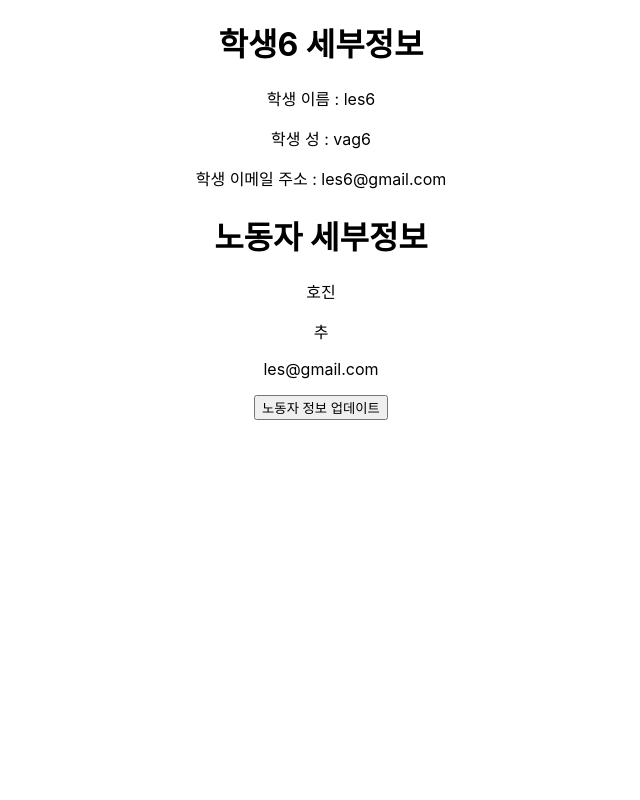
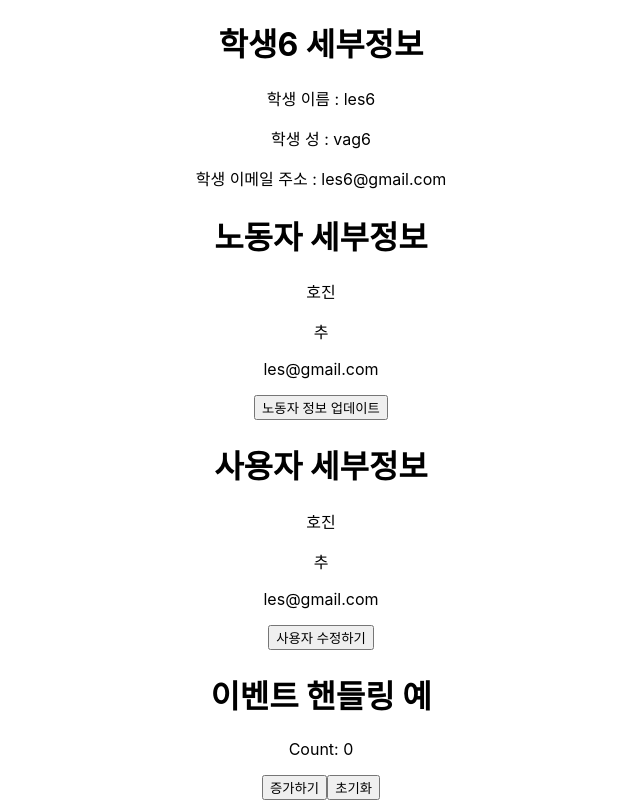
Before and after one commit to seedevk8s/react-basics, a React (Create React App) app: page / in a window 1280 px wide. Shown: the part 2164-2964 px from the top of the page, without its empty margins (319-959 px from the left). Before the commit the page ends 2584 px from the top, so only its background shows below. Built offline with nearby package versions, Linux system fonts and the light colour scheme.

Commit message:
useState 훅 사용하기,  이벤트 핸들링하기

```diff
--- a/src/App.js
+++ b/src/App.js
@@ -20,6 +20,8 @@ import Student4 from './components/Student4';
 import Student5 from './components/Student5';
 import Student6 from './components/Student6';
 import Employee from './components/Employee';
+import User from './components/User';
+import EventHandling from './components/EventHandling'
 
 function App() {
 
@@ -79,6 +81,8 @@ function App() {
          email = "les6@gmail.com"
       />
       <Employee />
+      <User />
+      <EventHandling />
     </div>
   );
 }
--- /dev/null
+++ b/src/components/EventHandling.js
@@ -0,0 +1,24 @@
+import { useState } from "react"
+
+const EventHandling = () => {
+    const [count, setCount] = useState(0)
+
+    function handleClick() {
+        setCount(count + 1)
+    }
+
+    function handleReset() {
+        setCount(0)
+    }
+
+    return (
+        <div>
+            <h1>이벤트 핸들링 예</h1>
+            <p>Count: {count}</p>
+            <button onClick={handleClick}>증가하기</button>
+            <button onClick={handleReset}>초기화</button>
+        </div>
+    )
+}
+
+export default EventHandling
--- /dev/null
+++ b/src/components/User.js
@@ -0,0 +1,42 @@
+import { useState } from "react"
+
+const User = () => {
+
+    // const [firstName, setFirstName] = useState('호진')
+    // const [lastName, setLastName] = useState('추')
+    // const [email, setEmail] = useState('les@gmail.com')
+    const [user, setUser] = useState({
+        firstName: "호진",
+        lastName: "추",
+        email: "les@gmail.com"
+    })
+
+    function updateUser() {
+        // setFirstName('현주')
+        // setLastName('리')
+        // setEmail('lee@gmail.com')
+        setUser({
+            firstName: '아영',
+            lastName: "임",
+            email: "yim@gmail.com"
+        })
+    }
+
+    return (
+        <div>
+            <h1>사용자 세부정보</h1>
+{/*
+            <p>{firstName}</p>
+            <p>{lastName}</p>
+            <p>{email}</p>
+ */}
+            <p>{user.firstName}</p>
+            <p>{user.lastName}</p>
+            <p>{user.email}</p>
+
+            <button onClick={updateUser}>사용자 수정하기</button>
+        </div>
+    )
+}
+
+export default User
```
Also changed, not shown: src/components/ConditionRendering.js (added).
